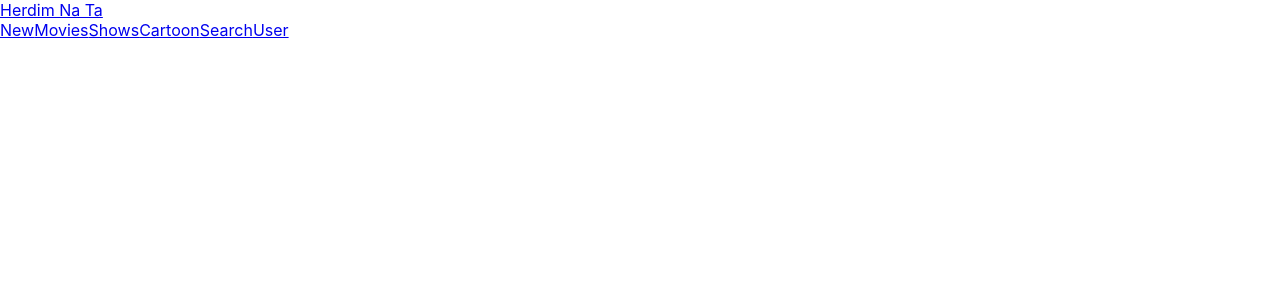
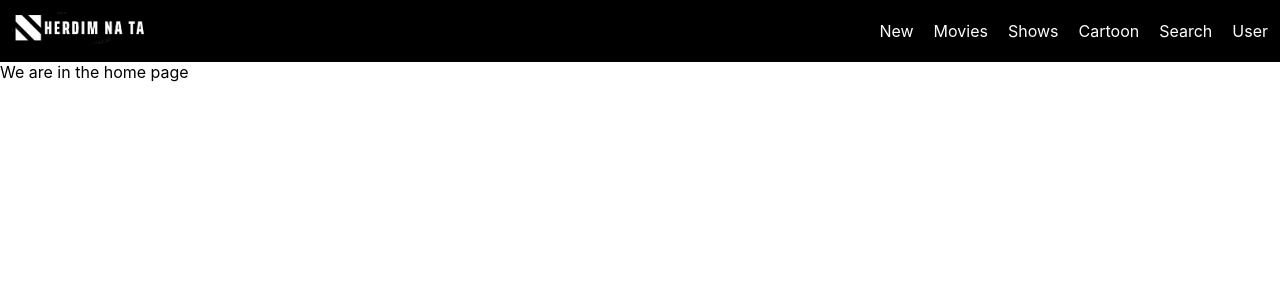
Before and after one commit to sushi057/herdim-na-ta, a React (Create React App) app: page / in a window 1280 px wide. Shown: the top 300 px of the page. Built offline with nearby package versions, Linux system fonts and the light colour scheme.

Commit message:
header added

```diff
--- a/package.json
+++ b/package.json
@@ -3,6 +3,9 @@
   "version": "0.1.0",
   "private": true,
   "dependencies": {
+    "@emotion/react": "^11.10.8",
+    "@emotion/styled": "^11.10.8",
+    "@mui/material": "^5.12.2",
     "@testing-library/jest-dom": "^5.16.5",
     "@testing-library/react": "^13.4.0",
     "@testing-library/user-event": "^13.5.0",
--- a/src/App.js
+++ b/src/App.js
@@ -1,4 +1,4 @@
-import "./App.css";
+import "./styles/App.css";
 import React from "react";
 import { BrowserRouter as Router, Route, Routes } from "react-router-dom";
 import Home from "./pages/Home";
@@ -14,11 +14,11 @@
       <div>
         <Header />
         <Routes>
-          <Route exact path="/" component={Home} />
-          <Route exact path="/new" component={New} />
-          <Route exact path="/movies" component={Movies} />
-          <Route exact path="/cartoon" component={Cartoon} />
-          <Route exact path="/tv" component={TV} />
+          <Route path="/" element={<Home />} />
+          <Route path="/new" element={<New />} />
+          <Route path="/movies" element={<Movies />} />
+          <Route path="/cartoon" element={<Cartoon />} />
+          <Route path="/shows" element={<TV />} />
         </Routes>
       </div>
     </Router>
--- a/src/components/Header.js
+++ b/src/components/Header.js
@@ -1,11 +1,15 @@
 import React from "react";
 import { Link } from "react-router-dom";
+import "../styles/header.css";
+import logo from "../images/logo.png";
 
 const Header = () => {
   return (
     <nav>
       <div className="logo">
-        <Link to="/">Herdim Na Ta</Link>
+        <Link to="/">
+          <img src={logo} alt="main-logo" className="main-logo" />
+        </Link>
       </div>
       <div className="links">
         <Link to="/new">New</Link>
--- a/src/index.js
+++ b/src/index.js
@@ -1,6 +1,6 @@
 import React from "react";
 import ReactDOM from "react-dom/client";
-import "./index.css";
+import "./styles/index.css";
 import App from "./App";
 
 const root = ReactDOM.createRoot(document.getElementById("root"));
--- a/src/pages/Cartoon.js
+++ b/src/pages/Cartoon.js
@@ -0,0 +1,7 @@
+import React from "react";
+
+function Cartoon() {
+  return <div>Cartoon</div>;
+}
+
+export default Cartoon;
--- a/src/pages/Home.js
+++ b/src/pages/Home.js
@@ -0,0 +1,7 @@
+import React from "react";
+
+function Home() {
+  return <div>We are in the home page</div>;
+}
+
+export default Home;
--- a/src/pages/Movies.js
+++ b/src/pages/Movies.js
@@ -0,0 +1,7 @@
+import React from "react";
+
+function Movies() {
+  return <div>Movies</div>;
+}
+
+export default Movies;
--- a/src/pages/New.js
+++ b/src/pages/New.js
@@ -0,0 +1,7 @@
+import React from "react";
+
+function New() {
+  return <div>We are in the new page</div>;
+}
+
+export default New;
--- a/src/pages/TV.js
+++ b/src/pages/TV.js
@@ -0,0 +1,7 @@
+import React from "react";
+
+function TV() {
+  return <div>TV</div>;
+}
+
+export default TV;
--- /dev/null
+++ b/src/styles/header.css
@@ -0,0 +1,29 @@
+nav {
+  background-color: #000000;
+  display: flex;
+  justify-content: space-between;
+  align-items: center;
+  padding: 12px;
+}
+
+.logo a {
+  color: #ffffff;
+  font-size: 24px;
+  font-weight: bold;
+  text-decoration: none;
+}
+
+.links a {
+  color: #ffffff;
+  margin-left: 20px;
+  text-decoration: none;
+}
+
+.links a:hover {
+  text-decoration: underline;
+}
+
+.main-logo{
+    padding: 0;
+    height: 32px;
+}
```
Also changed, not shown: src/images/logo.png (added), src/styles/App.css (renamed from src/App.css), src/styles/index.css (renamed from src/index.css), 1 other file (tests, documents, lock files or other folders).
